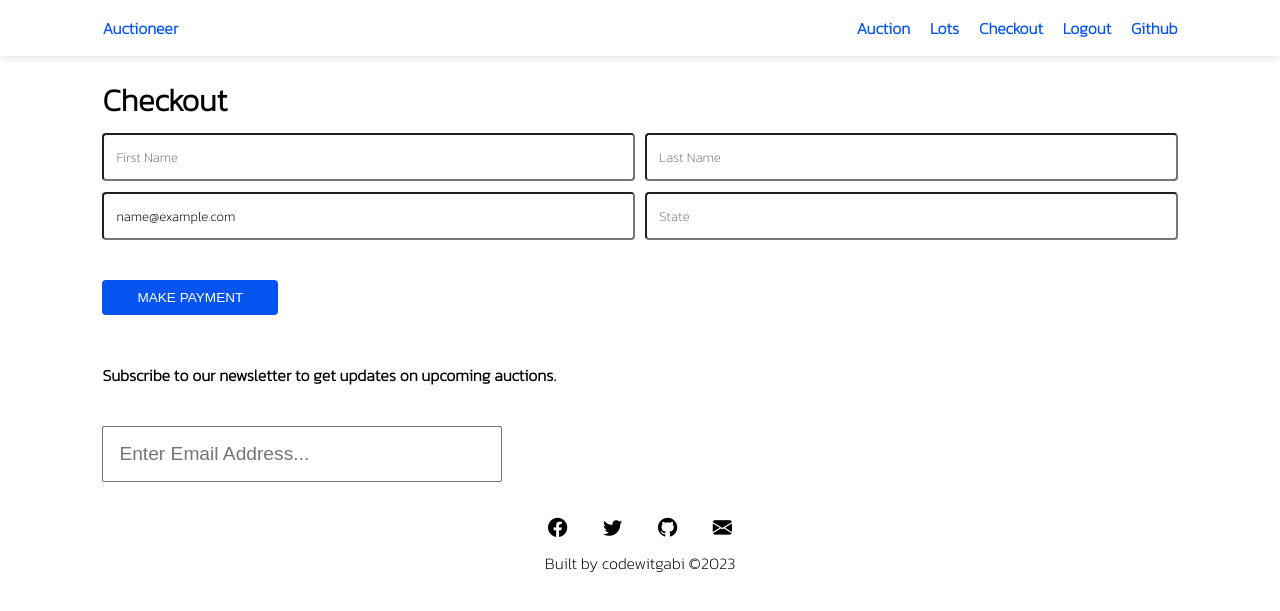
After one commit to codewitgabi/auctioneer, a Django app: page /checkout/ in a window 1280 px wide. The commit adds this page. Shown: the top 611 px of the page. Run offline with Django 3.2, Linux system fonts and the light colour scheme; the visitor is signed in with stand-in values (Sample User, id 1); some web fonts are replaced.

Commit message:
Created checkout page

```diff
--- a/auction/templates/auction/base.html
+++ b/auction/templates/auction/base.html
@@ -22,7 +22,7 @@
         <i class="bi bi-cart disp-only-sm"></i>
         <span>Lots</span>
       </a>
-      <a href="#!">
+      <a href="{% url 'auction:checkout' %}">
         <i class="bi bi-cart-check disp-only-sm"></i>
         <span>Checkout</span>
       </a>
--- a/auction/templates/auction/cart.html
+++ b/auction/templates/auction/cart.html
@@ -31,7 +31,7 @@
   </div>
 
   {% if request.user.lot_set.all %}
-    <a href="#!" class="checkout-btn">
+    <a href="{% url 'auction:checkout' %}" class="checkout-btn">
       <span>Proceed To Checkout</span>
       <i class="bi bi-arrow-right"></i>
     </a>
--- /dev/null
+++ b/auction/templates/auction/checkout.html
@@ -0,0 +1,25 @@
+{% extends "auction/base.html" %}
+{% block title %} Auctioneer: Checkout {% endblock %}
+
+
+{% block content %}
+
+<!-- Checkout Section === -->
+<section class="main mob-mrg-top">
+  <h2>Checkout</h2>
+
+  <form id="checkout-form" action="" method="post">
+  {% csrf_token %}
+    <div class="flex">
+      <input type="text" name="first_name" placeholder="First Name" required/>
+      <input type="text" name="last_name" placeholder="Last Name" required/>
+    </div>
+    <div class="flex">
+      <input type="email" name="email" value="{{ request.user.email }}" required placeholder="Email"/>
+      <input type="text" name="state" placeholder="State" required/>
+    </div>
+
+    <button class="checkout-btn" type="submit">Make Payment</button>
+  </form>
+</section>
+{% endblock %}
--- a/auction/urls.py
+++ b/auction/urls.py
@@ -6,11 +6,15 @@ app_name = "auction"
 urlpatterns = [
     path("", views.home, name="home"),
     path("lot/bid/<uuid:lot_id>/", views.lot_bid_view, name="lot_bid_view"),
+    path("cart/", views.cart_view, name="cart_details"),
+    path("checkout/", views.checkout, name="checkout"),
+
+    # API endpoints
+
     path("has-expired/<uuid:lot_id>/",
          views.get_lot_has_endtime, name="lot_has_expired"),
     path("mark-lot-as-sold/<uuid:lot_id>/",
          views.mark_lot_as_sold, name="mark_lot_as_sold"),
     path("get-lot-price/<uuid:lot_id>/",
          views.get_lot_price, name="get_lot_price"),
-    path("cart/", views.cart_view, name="cart_details"),
 ]
--- a/auction/views.py
+++ b/auction/views.py
@@ -46,6 +46,16 @@ def cart_view(request):
     return render(request, "auction/cart.html", context)
 
 
+@login_required
+def checkout(request):
+    """
+    View to make payment
+    """
+
+    context: dict = {}
+    return render(request, "auction/checkout.html", context)
+
+
 @api_view(["GET"])
 def get_lot_has_endtime(request, lot_id):
     """
--- a/static/css/style.css
+++ b/static/css/style.css
@@ -344,9 +344,24 @@ tr td {
   font-size: 0.85rem;
   border-radius: 4px;
   width: max-content;
+  border: none;
 }
 tr td > img {
   width: 100%;
   max-height: 75px;
   object-fit: center;
 }
+
+/* === Checkout Section === */
+.flex {
+  display: flex;
+  gap: 0.5em;
+  margin: 0.5em 0;
+}
+#checkout-form input {
+  width: 100%;
+  padding: 12px;
+  font-family: "Kanit", sans-serif;
+  outline: none;
+  border-radius: 4px;
+}
```
